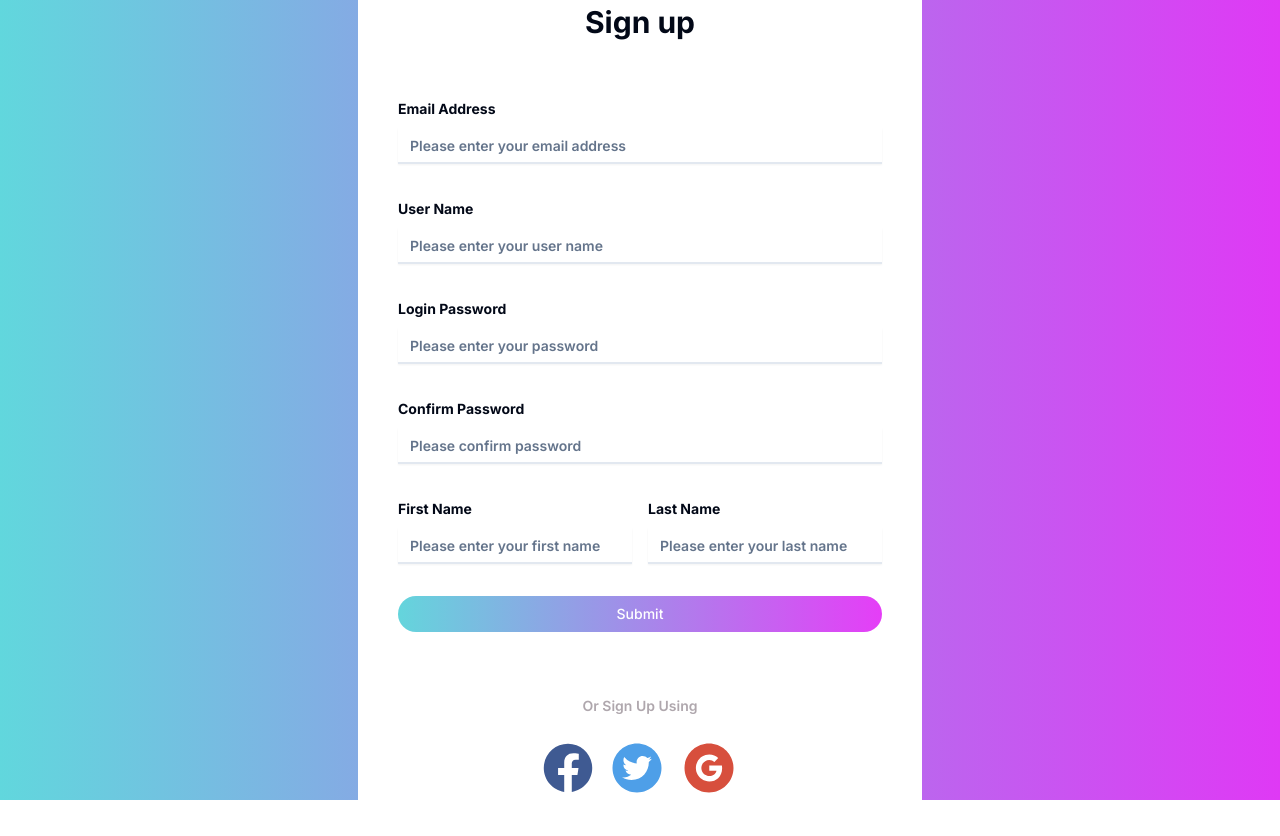
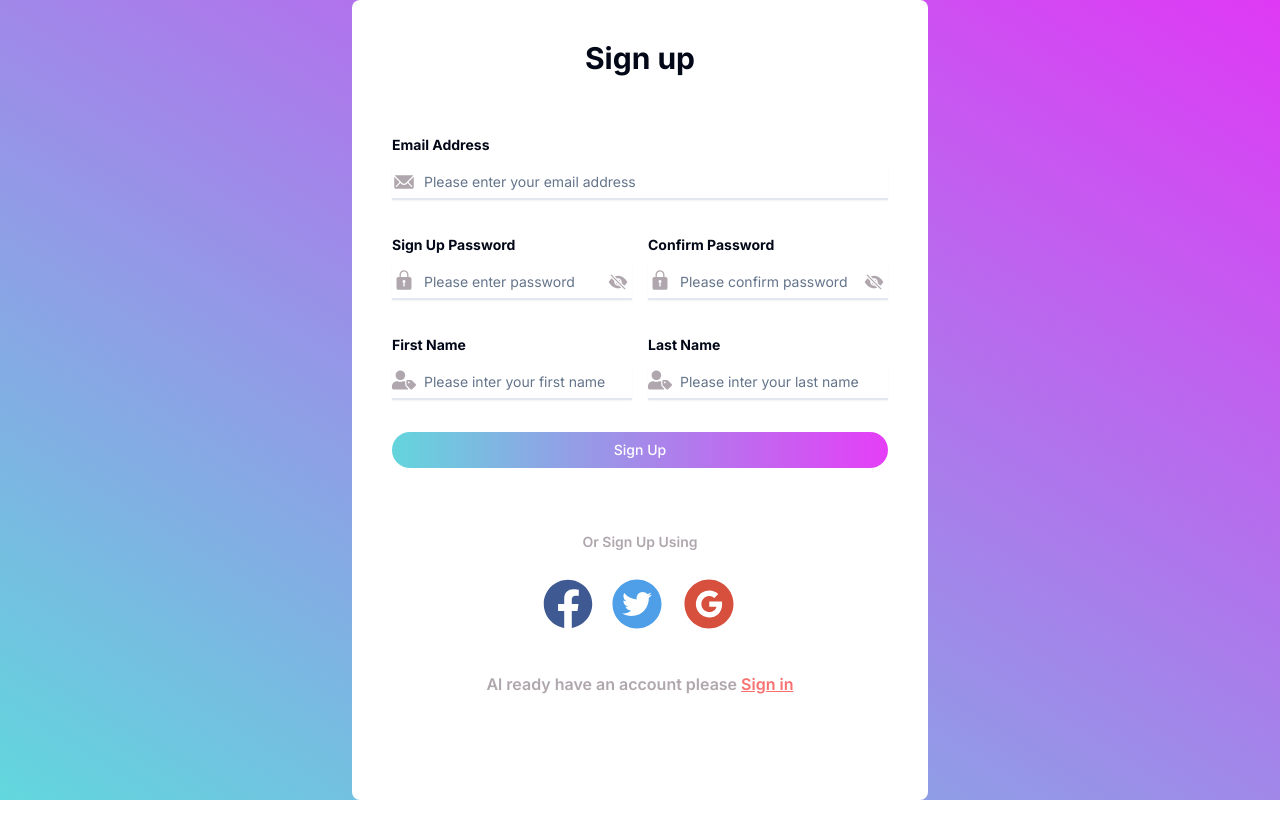
Before and after one commit to tareqhassan2014/nongorfoundation.org, a Next.js app: page /register in a window 1280 px wide. After the commit the page ends 800 px from the top, so only its background shows below. Built offline with nearby package versions, Linux system fonts and the light colour scheme.

Commit message:
login and register page

```diff
--- /dev/null
+++ b/app/login/page.tsx
@@ -0,0 +1,105 @@
+"use client"
+import { z } from 'zod';
+import React, { useState } from 'react';
+import { useForm } from 'react-hook-form';
+import { LoginFormSchema } from '@/components/Schema/LoginFormSchema';
+import { zodResolver } from '@hookform/resolvers/zod';
+import {
+    Form,
+    FormControl,
+    FormField,
+    FormItem,
+    FormLabel,
+    FormMessage,
+} from "@/components/ui/form"
+import { Input } from "@/components/ui/input"
+import { Button } from '@/components/ui/button';
+import { FaFacebook } from "react-icons/fa";
+import { AiFillTwitterCircle } from "react-icons/ai";
+import { AiFillGoogleCircle } from "react-icons/ai";
+import { IoIosMail } from "react-icons/io";
+import { IoIosLock } from "react-icons/io";
+import { IoEyeOffSharp } from "react-icons/io5";
+import { IoEyeSharp } from "react-icons/io5";
+import Link from 'next/link';
+
+const Login = () => {
+
+    const [showPassword, setShowPassword] = useState(false)
+
+    const togglePasswordVisibility = () => {
+        setShowPassword(!showPassword)
+    }
+
+
+    const form = useForm<z.infer<typeof LoginFormSchema>>({
+        resolver: zodResolver(LoginFormSchema),
+        defaultValues: {
+            emailAddress: "",
+            password: "",
+        }
+    })
+    const onSubmit = (values: z.infer<typeof LoginFormSchema>) => {
+        console.log(values);
+    }
+    return (
+        <div className='w-full h-screen flex justify-center items-center bg-gradient-to-tr from-[#61d7dd] to-[#df39f5] '>
+            <div className='w-full lg:max-w-xl mx-auto h-screen lg:max-h-[650px] lg:rounded-lg rounded-none py-10 px-10 bg-white'>
+                <h2 className='text-3xl font-bold text-center pb-14'>Sign In</h2>
+                <Form {...form}>
+                    <form onSubmit={form.handleSubmit(onSubmit)} className="space-y-8">
+                        <FormField
+                            control={form.control}
+                            name="emailAddress"
+                            render={({ field }) => (
+                                <FormItem>
+                                    <FormLabel className='font-bold'>Email Address</FormLabel>
+                                    <FormControl>
+                                        <div className='text-[#afa7ad] relative'>
+                                            <IoIosMail className='absolute top-1.5 text-2xl' />
+                                            <Input className='pl-8 border-2 border-t-0 border-l-0 border-r-0 rounded-none focus-visible:ring-0' placeholder="Please enter your email address" {...field} />
+                                        </div>
+                                    </FormControl>
+                                    <FormMessage />
+                                </FormItem>
+                            )}
+                        />
+
+
+                        <FormField
+                            control={form.control}
+                            name="password"
+                            render={({ field }) => (
+                                <FormItem>
+                                    <FormLabel className='font-bold'>Sign In Password</FormLabel>
+                                    <FormControl>
+                                        <div className='text-[#afa7ad] relative'>
+                                            <IoIosLock className='absolute top-1 text-2xl' />
+                                            <Input className='pl-8 border-2 border-t-0 border-l-0 border-r-0 rounded-none focus-visible:ring-0' placeholder="Please enter password" type={showPassword ? 'text' : 'password'} {...field} />
+                                            <button className='absolute bottom-2 right-1' onClick={togglePasswordVisibility} >
+                                                {
+                                                    showPassword ? <IoEyeSharp className='text-xl' /> : <IoEyeOffSharp className='text-xl' />
+                                                }
+                                            </button>
+                                        </div>
+                                    </FormControl>
+                                    <FormMessage />
+                                </FormItem>
+                            )}
+                        />
+                        <Button variant={'custom'} type="submit">Sign In</Button>
+                    </form>
+                </Form>
+                <h5 className='text-sm font-semibold text-[#afa7ad] text-center mt-16 mb-6'>Or Sign in Using</h5>
+                <div className='flex gap-4 items-center justify-center '>
+                    <button><FaFacebook className='h-[50px] w-[50px] text-[#3f5a92] ' /></button>
+                    <button><AiFillTwitterCircle className='h-14 w-14 text-[#4e9fe8] ' /></button>
+                    <button><AiFillGoogleCircle className='h-14 w-14 text-[#d74f3d] ' /></button>
+                </div>
+                <p className='text-center pt-10 text-md font-semibold text-[#afa7ad]'>Do not have an account please <Link href={"/register"} className='underline text-red-400'>Sign Up</Link></p>
+            </div>
+        </div>
+    );
+};
+
+export default Login;
--- a/app/register/page.tsx
+++ b/app/register/page.tsx
@@ -1,8 +1,8 @@
 "use client"
 import { z } from 'zod';
-import React from 'react';
+import React, { useState } from 'react';
 import { useForm } from 'react-hook-form';
-import { FormSchema } from '@/components/Schema/FormSchema';
+import { RegisterFormSchema } from '@/components/Schema/RegisterFormSchema';
 import { zodResolver } from '@hookform/resolvers/zod';
 import {
     Form,
@@ -18,12 +18,30 @@ import { Button } from '@/components/ui/button';
 import { FaFacebook } from "react-icons/fa";
 import { AiFillTwitterCircle } from "react-icons/ai";
 import { AiFillGoogleCircle } from "react-icons/ai";
+import { IoIosMail } from "react-icons/io";
+import { IoIosLock } from "react-icons/io";
+import { FaUserTag } from "react-icons/fa";
+import { IoEyeOffSharp } from "react-icons/io5";
+import { IoEyeSharp } from "react-icons/io5";
+import Link from 'next/link';
 
 const Register = () => {
-    const form = useForm<z.infer<typeof FormSchema>>({
-        resolver: zodResolver(FormSchema),
+
+    const [showPassword, setShowPassword] = useState(false)
+    const [showConfirmPassword, setShowConfirmPassword] = useState(false)
+
+    const togglePasswordVisibility = () => {
+        setShowPassword(!showPassword)
+    }
+
+    const toggleConfirmPasswordVisibility = () => {
+        setShowConfirmPassword(!showConfirmPassword)
+    }
+
+    const form = useForm<z.infer<typeof RegisterFormSchema>>({
+        resolver: zodResolver(RegisterFormSchema),
         defaultValues: {
-            userName: "",
+
             firstName: "",
             lastName: "",
             emailAddress: "",
@@ -31,12 +49,12 @@ const Register = () => {
             confirmPassword: "",
         }
     })
-    const onSubmit = (values: z.infer<typeof FormSchema>) => {
+    const onSubmit = (values: z.infer<typeof RegisterFormSchema>) => {
         console.log(values);
     }
     return (
-        <div className='h-screen flex justify-center items-center bg-gradient-to-r from-[#61d7dd] to-[#df39f5] '>
-            <div className='  rounded-lg py-10 px-10 bg-white'>
+        <div className='w-full h-screen flex justify-center items-center bg-gradient-to-tr from-[#61d7dd] to-[#df39f5] '>
+            <div className='w-full lg:max-w-xl mx-auto h-screen lg:max-h-[850px] lg:rounded-lg rounded-none py-10 px-10 bg-white'>
                 <h2 className='text-3xl font-bold text-center pb-14'>Sign up</h2>
                 <Form {...form}>
                     <form onSubmit={form.handleSubmit(onSubmit)} className="space-y-8">
@@ -47,33 +65,33 @@ const Register = () => {
                                 <FormItem>
                                     <FormLabel className='font-bold'>Email Address</FormLabel>
                                     <FormControl>
-                                        <Input placeholder="Please enter your email address" {...field} />
+                                        <div className='text-[#afa7ad] relative'>
+                                            <IoIosMail className='absolute top-1.5 text-2xl' />
+                                            <Input className='pl-8 border-2 border-t-0 border-l-0 border-r-0 rounded-none focus-visible:ring-0' placeholder="Please enter your email address" {...field} />
+                                        </div>
                                     </FormControl>
                                     <FormMessage />
                                 </FormItem>
                             )}
                         />
-                        <FormField
-                            control={form.control}
-                            name="userName"
-                            render={({ field }) => (
-                                <FormItem>
-                                    <FormLabel className='font-bold'>User Name</FormLabel>
-                                    <FormControl>
-                                        <Input placeholder="Please enter your user name" {...field} />
-                                    </FormControl>
-                                    <FormMessage />
-                                </FormItem>
-                            )}
-                        />
+
+                        <div className='flex flex-col lg:flex-row md:flex-col gap-4 '>
                             <FormField
                                 control={form.control}
                                 name="password"
                                 render={({ field }) => (
                                     <FormItem>
-                                    <FormLabel className='font-bold'>Login Password</FormLabel>
+                                        <FormLabel className='font-bold'>Sign Up Password</FormLabel>
                                         <FormControl>
-                                        <Input placeholder="Please enter your password" {...field} />
+                                            <div className='text-[#afa7ad] relative'>
+                                                <IoIosLock className='absolute top-1 text-2xl' />
+                                                <Input className='pl-8 border-2 border-t-0 border-l-0 border-r-0 rounded-none focus-visible:ring-0 ' placeholder="Please enter password" type={showPassword ? 'text' : 'password'} {...field} />
+                                                <button className='absolute bottom-2 right-1' onClick={togglePasswordVisibility} >
+                                                    {
+                                                        showPassword ? <IoEyeSharp className='text-xl' /> : <IoEyeOffSharp className='text-xl' />
+                                                    }
+                                                </button>
+                                            </div>
                                         </FormControl>
                                         <FormMessage />
                                     </FormItem>
@@ -86,13 +104,22 @@ const Register = () => {
                                     <FormItem>
                                         <FormLabel className='font-bold'>Confirm Password</FormLabel>
                                         <FormControl>
-                                        <Input placeholder="Please confirm password" {...field} />
+                                            <div className='text-[#afa7ad] relative'>
+                                                <IoIosLock className='absolute top-1 text-2xl' />
+                                                <Input className='pl-8 border-2 border-t-0 border-l-0 border-r-0 rounded-none focus-visible:ring-0' placeholder="Please confirm password" type={showConfirmPassword ? "text" : "password"} {...field} />
+                                                <button className='absolute bottom-2 right-1' onClick={toggleConfirmPasswordVisibility}>
+                                                    {
+                                                        showConfirmPassword ? <IoEyeSharp className='text-xl' /> : <IoEyeOffSharp className='text-xl' />
+                                                    }
+                                                </button>
+                                            </div>
                                         </FormControl>
                                         <FormMessage />
                                     </FormItem>
                                 )}
                             />
-                        <div className='flex gap-4'>
+                        </div>
+                        <div className='flex flex-col lg:flex-row md:flex-col gap-4 '>
                             <FormField
                                 control={form.control}
                                 name="firstName"
@@ -100,7 +127,10 @@ const Register = () => {
                                     <FormItem>
                                         <FormLabel className='font-bold'>First Name</FormLabel>
                                         <FormControl>
-                                            <Input placeholder="Please enter your first name" {...field} />
+                                            <div className='text-[#afa7ad] relative'>
+                                                <FaUserTag className='absolute top-1 text-2xl' />
+                                                <Input className='pl-8 border-2 border-t-0 border-l-0 border-r-0 rounded-none focus-visible:ring-0' placeholder="Please inter your first name" {...field} />
+                                            </div>
                                         </FormControl>
                                         <FormMessage />
                                     </FormItem>
@@ -113,14 +143,17 @@ const Register = () => {
                                     <FormItem>
                                         <FormLabel className='font-bold'>Last Name</FormLabel>
                                         <FormControl>
-                                            <Input placeholder="Please enter your last name" {...field} />
+                                            <div className='text-[#afa7ad] relative'>
+                                                <FaUserTag className='absolute top-1 text-2xl' />
+                                                <Input className='pl-8 border-2 border-t-0 border-l-0 border-r-0 rounded-none focus-visible:ring-0' placeholder="Please inter your last name" {...field} />
+                                            </div>
                                         </FormControl>
                                         <FormMessage />
                                     </FormItem>
                                 )}
                             />
                         </div>
-                        <Button variant={'registerButton'} type="submit">Submit</Button>
+                        <Button variant={'custom'} type="submit">Sign Up</Button>
                     </form>
                 </Form>
                 <h5 className='text-sm font-semibold text-[#afa7ad] text-center mt-16 mb-6'>Or Sign Up Using</h5>
@@ -129,6 +162,7 @@ const Register = () => {
                     <button><AiFillTwitterCircle className='h-14 w-14 text-[#4e9fe8] ' /></button>
                     <button><AiFillGoogleCircle className='h-14 w-14 text-[#d74f3d] ' /></button>
                 </div>
+                <p className='text-center pt-10 text-md font-semibold text-[#afa7ad]'>Al ready have an account please <Link href={"/login"} className='underline text-red-400'>Sign in</Link></p>
             </div>
         </div>
     );
--- /dev/null
+++ b/components/Schema/LoginFormSchema.tsx
@@ -0,0 +1,6 @@
+import { z } from "zod"
+export const LoginFormSchema = z.object({
+    emailAddress: z.string(),
+    password: z.string(),
+
+})
--- a/components/Schema/FormSchema.tsx
+++ b/components/Schema/RegisterFormSchema.tsx
@@ -1,13 +1,6 @@
 import { z } from "zod"
-export const FormSchema = z.object({
-    userName: z.string().min(2,
-        {
-            message: "Username must be at least 2 characters."
-        })
-        .max(50,
-            {
-                message: "Username cannot exceed 50 characters."
-            }),
+export const RegisterFormSchema = z.object({
+
     firstName: z.string().min(2,
         {
             message: "Username must be at least 2 characters."
--- a/components/ui/button.tsx
+++ b/components/ui/button.tsx
@@ -19,7 +19,7 @@ const buttonVariants = cva(
           "bg-secondary text-secondary-foreground shadow-sm hover:bg-secondary/80",
         ghost: "hover:bg-accent hover:text-accent-foreground",
         link: "text-primary underline-offset-4 hover:underline",
-        registerButton: "w-full bg-gradient-to-r from-[#64d5dc] to-[#e53ef7] rounded-full text-white"
+        custom: "w-full bg-gradient-to-r from-[#64d5dc] to-[#e53ef7] rounded-full text-white"
       },
       size: {
         default: "h-9 px-4 py-2",
--- a/components/ui/input.tsx
+++ b/components/ui/input.tsx
@@ -11,7 +11,7 @@ const Input = React.forwardRef<HTMLInputElement, InputProps>(
       <input
         type={type}
         className={cn(
-          "flex h-9 w-full border-b-2 border-[#afa7ad] border-input bg-transparent px-3 py-1 text-sm font-semibold  shadow-sm  file:border-0 file:bg-transparent file:text-sm file:font-medium placeholder:text-muted-foreground focus-visible:outline-none  disabled:cursor-not-allowed disabled:opacity-50",
+          "flex h-9 w-full rounded-md border border-input bg-transparent px-3 py-1 text-sm shadow-sm transition-colors file:border-0 file:bg-transparent file:text-sm file:font-medium placeholder:text-muted-foreground focus-visible:outline-none focus-visible:ring-1 focus-visible:ring-ring disabled:cursor-not-allowed disabled:opacity-50",
           className
         )}
         ref={ref}
```
Lines whose indentation alone changed are shown as unchanged.
